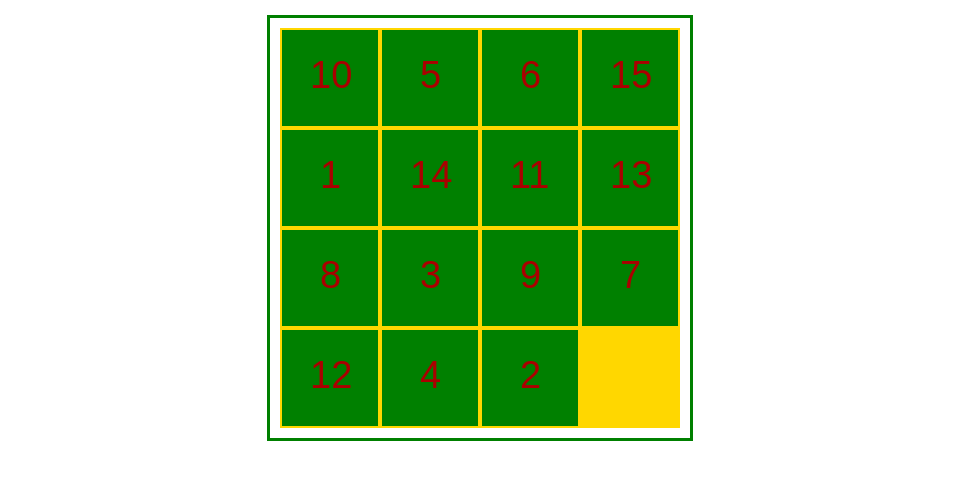
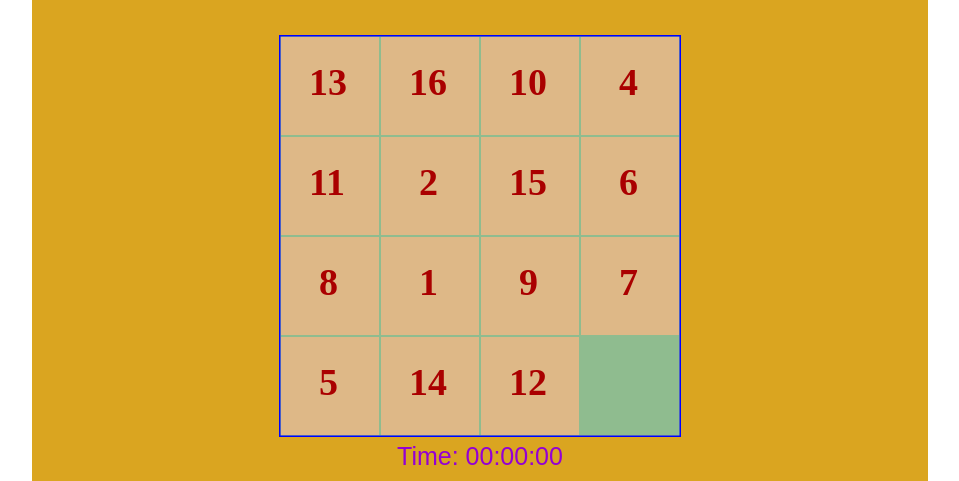
Before and after one commit to raikosat/puzzle_game, a plain HTML site: page index.html in a window 1280 px wide. Shown: the part 97-578 px from the top of the page, without its empty margins (160-1119 px from the left). Drawn offline with Linux system fonts and the light colour scheme; a web font is replaced by a local one.

Commit message:
update v2

```diff
--- a/index.html
+++ b/index.html
@@ -7,14 +7,22 @@
     <meta name="viewport" content="width=device-width, initial-scale=1.0">
     <title>Puzzle Game</title>
     <link rel="stylesheet" href="style.css">
+    <link href="https://fonts.cdnfonts.com/css/rockin-rocker" rel="stylesheet">
 </head>
 
 <body>
-    <h1 style="text-align: center; font-size: 45px;">Puzzle Game</h1>
-    <div class="center" style="width: 400px; height: 400px;">
-        <canvas id="canvas"></canvas>
+    <div id="editor_contentwrapper">
+        <h1 style="text-align: center; font-size: 45px;font-family: 'Rockin Rocker', sans-serif;">Puzzle Game</h1>
+        <div id="editor_editor">
+            <div id="editor_canvas">
+                <canvas id="canvas"></canvas>
+            </div>
+            <p id="timer">Time: 00:00:00</p>
+            <div id="divButton">
+                <button id="reset" onclick="reset()" style="text-align: center;">Reset</button>
+            </div>
+        </div>
     </div>
-    <p style="text-align: center; font-size: 45px;">Time: 0</p>
 
     <script src="script.js"></script>
 </body>
--- a/script.js
+++ b/script.js
@@ -1,51 +1,80 @@
+// setting
 const canvas = document.getElementById('canvas');
 const ctx = canvas.getContext('2d');
-canvas.width = 400;
-canvas.height = 400;
-gameWidth = 400;
-gameHeight = 400;
-blockWidth = 100;
-blockHeight = 100;
-totalPuzzles = 15;
-maxPuzzle = 4;
-isWin = false;
-time = 0;
+const ctx2 = canvas.getContext('2d');
+const distance = 2;
+const backgroundWidth = 400;
+const backgroundHeight = 400;
+const backgroundPosX = 0;
+const backgroundPosY = 0;
+let offsetX = 0;
+let offsetY = 0;
+
+function setting() {
+    canvas.width = backgroundWidth + distance;
+    canvas.height = backgroundHeight + distance;
+}
+setting();
 
 class Background {
-    constructor(gameWidth, gameHeight) {
-        this.gameWidth = gameWidth;
-        this.gameHeight = gameHeight;
-        this.centerX = gameWidth/2 - 200;
-        this.centerY = gameHeight/2 - 200;
+    constructor(backgroundPosX, backgroundPosY, backgroundWidth, backgroundHeight) {
+        this.width = backgroundWidth;
+        this.height = backgroundHeight;
+        this.posX = backgroundPosX;
+        this.posY = backgroundPosY;
+        this.offsetX = 0;
+        this.offsetY = 0;
+        this.posXWithOffset = 0;
+        this.posYWithOffset = 0;
+        // console.log(this.posX + ',' + this.posY);
     }
 
     draw() {
+        const distance = 2;
         // FILL RECTANGLE
-        ctx.fillStyle = "#ffd700";
-        ctx.fillRect(this.centerX, this.centerY, this.gameWidth, this.gameHeight);
+        ctx.fillStyle = "#8FBC8F";
+        ctx.fillRect(this.posX, this.posY, this.width + distance, this.height + distance);
+
+        // debug
+        ctx.strokeStyle = "blue";
+        ctx.lineWidth = 3;
+        ctx.strokeRect(this.posX, this.posY, this.width + distance, this.height + distance);
+
+        // const text = this.posX + ", " + this.posY + ", " + this.offsetX + ", " + this.offsetY;
+        // ctx.fillStyle = "#000000";
+        // ctx.font = "20px Georgia";
+        // ctx.fillText(text, this.posX + 2, this.posY + 13);
     }
 
     update() {
-
+        this.offsetX = offsetX;
+        this.offsetY = offsetY;
+        this.posXWithOffset = this.posX + this.offsetX;
+        this.posYWithOffset = this.posY + this.offsetY;
     }
 }
-
-const background = new Background(gameWidth, gameHeight);
+const background = new Background(backgroundPosX, backgroundPosY, backgroundWidth, backgroundHeight);
 
 class Block {
-    constructor(posX, posY, index) {
+    constructor(posX, posY, index, offsetX, offsetY, row, column) {
         this.posX = posX;
         this.posY = posY;
-        this.blockWidth = 100;
-        this.blockHeight = 100;
+        this.offsetX = offsetX;
+        this.offsetY = offsetY;
+        this.posXWithOffset = posX + offsetX;
+        this.posYWithOffset = posY + offsetY;
+        this.width = 100;
+        this.height = 100;
         this.index = index;
+        this.row = row;
+        this.column = column;
         this.puzzle = null;
     }
 
     draw() {
-        // let distant = 2;
-        // ctx.fillStyle = "#0000ff";
-        // ctx.fillRect(this.posX + distant, this.posY + distant, this.blockWidth - (distant*2), this.blockHeight - (distant*2));
+        // const distance = 2;
+        // ctx.fillStyle = "#DEB887";
+        // ctx.fillRect(this.posX + distance, this.posY + distance, this.width - distance, this.height - distance);
         if (this.puzzle != null) {
             this.puzzle.draw();
         }
@@ -55,6 +84,8 @@ class Block {
         if (this.puzzle != null) {
             this.puzzle.update();
         }
+        this.posXWithOffset = this.posX + this.offsetX;
+        this.posYWithOffset = this.posY + this.offsetY;
     }
 }
 
@@ -69,18 +100,14 @@ class Puzzle {
     }
 
     draw() {
-        let distant = 2;
-        let posXCurrent = this.posX + distant;
-        let posYCurrent = this.posY + distant;
-        let widthCurrent = this.width - (distant*2);
-        let heightCurrent = this.height - (distant*2);
-        ctx.fillStyle = "#008000";
-        ctx.fillRect(posXCurrent, posYCurrent, widthCurrent, heightCurrent);
+        const distance = 2;
+        ctx.fillStyle = "#DEB887";
+        ctx.fillRect(this.posX + distance, this.posY + distance, this.width - distance, this.height - distance);
 
         ctx.fillStyle = "#aa0000";
-        ctx.font = "38px Arial";
-        let textPosX = posXCurrent + (widthCurrent/2);
-        let textPosY = posYCurrent + (heightCurrent/2);
+        ctx.font = "bold 38px Oswald";
+        let textPosX = this.posX + (this.width/2);
+        let textPosY = this.posY + (this.height/2);
         if (this.text > 9) {
             ctx.fillText(this.text, textPosX - 20, textPosY + 10);
         } else {
@@ -93,71 +120,122 @@ class Puzzle {
     }
 }
 
+// run
+let start = false;
+let isWin = false;
 let blocks = [];
 let puzzles = [];
-function begin() {
+totalblocksX = backgroundWidth/100;
+totalblocksY = backgroundHeight/100;
+totalblocks = totalblocksX * totalblocksY;
+function initGame() {
     let indexRandom = [];
-    let posX = background.centerX;
-    let posY = background.centerY;
-    for (i = 0; i <= totalPuzzles; i++) {
-        let block = new Block(posX, posY, i);
+    let posX = background.posX;
+    let posY = background.posY;
+    let count = 0;
+    let row = 0;
+    for (i = 0; i < totalblocks; i++) {
+        let block = new Block(posX, posY, i, background.posXWithOffset, background.posYWithOffset, row, count);
         let puzzle = null;
-        if (i < totalPuzzles) {
-            let random = Math.floor(Math.random() * totalPuzzles);
+        if (i < totalblocks - 1) {
+            let random = Math.floor(Math.random() * totalblocks);
             while (indexRandom.includes(random)) {
-                random = Math.floor(Math.random() * totalPuzzles);
+                random = Math.floor(Math.random() * totalblocks);
             }
             indexRandom[i] = random;
             let text = random + 1;
             puzzle = new Puzzle(posX, posY, random, text);
+            // let text = i+1;
+            // puzzle = new Puzzle(posX, posY, i, text);
             puzzles[i] = puzzle;
         }
+        block.puzzle = puzzle;
 
-        block.puzzle = puzzle;
         blocks[i] = block;
-        posX += block.blockWidth;
-        if (posX >= (background.centerX+background.gameWidth)) {
-            posY += block.blockHeight;
-            posX = background.centerX;
+        posX += block.width;
+        if (count === (totalblocksX - 1)) {
+            posY += block.height;
+            posX = backgroundPosX;
+            count = 0;
+            row++;
+        } else {
+            count++;
         }
     }
+    // console.log(blocks);
 }
-begin();
+
+function setBackGroundOffset(offsetX, offsetY) {
+    background.offsetX = offsetX;
+    background.offsetY = offsetY;
+    background.update();
+}
+
+let hours = 0;
+let minutes = 0;
+let second = 0;
+let time;
+function timeSlap() {
+    time = setInterval(function updateDateTime() {
+        second++;
+        if (second === 60) {
+            second = 0;
+            minutes++;
+        }
+        if(minutes === 60) {
+            minutes = 0;
+            hours++;
+        }
+        const timer = 'Time: ' + hours.toString().padStart(2, '0') + ':' + minutes.toString().padStart(2, '0') + ':' + second.toString().padStart(2, '0');
+        document.getElementById('timer').textContent = timer;
+    }, 1000);
+}
 
 window.addEventListener('click', function (e) {
     // console.log(e.x, e.y);
+    if (isWin) {
+        return;
+    }
     let flag = false;
     [...blocks].forEach(block => {
-        if (e.x >= block.posX && e.x <= (block.posX + block.blockWidth) && e.y >= block.posY && e.y <= (block.posY + block.blockHeight)) {
+        if (e.x >= block.posXWithOffset && e.x <= (block.posXWithOffset + block.width) && e.y >= block.posYWithOffset && e.y <= (block.posYWithOffset + block.height)) {
             if (block.puzzle != null && flag === false) {
-                if(block.index - 1 >= 0 && blocks[block.index - 1].puzzle === null) {
+                if (start === false) {
+                    start = true;
+                    timeSlap();
+                }
+                if(block.column > 0 && blocks[block.index - 1].puzzle === null) { // left block
                     block.puzzle.posX = blocks[block.index - 1].posX;
                     block.puzzle.posY = blocks[block.index - 1].posY;
                     blocks[block.index - 1].puzzle = block.puzzle;
                     block.puzzle = null;
                     flag = true;
                     // console.log(blocks[block.index - 1]);
-                } else if (block.index + 1 <= totalPuzzles && blocks[block.index + 1].puzzle === null) {
+                } else if (block.column < totalblocksX - 1 && blocks[block.index + 1].puzzle === null) { // right block
                     block.puzzle.posX = blocks[block.index + 1].posX;
                     block.puzzle.posY = blocks[block.index + 1].posY;
                     blocks[block.index + 1].puzzle = block.puzzle;
                     block.puzzle = null;
                     flag = true;
                     // console.log(blocks[block.index + 1]);
-                } else if (block.index - maxPuzzle >= 0 && blocks[block.index - maxPuzzle].puzzle === null) {
-                    block.puzzle.posX = blocks[block.index - maxPuzzle].posX;
-                    block.puzzle.posY = blocks[block.index - maxPuzzle].posY;
-                    blocks[block.index - maxPuzzle].puzzle = block.puzzle;
+                } else if (block.row > 0 && blocks[block.index - totalblocksX].puzzle === null) { // up block
+                    block.puzzle.posX = blocks[block.index - totalblocksX].posX;
+                    block.puzzle.posY = blocks[block.index - totalblocksX].posY;
+                    blocks[block.index - totalblocksX].puzzle = block.puzzle;
                     block.puzzle = null;
                     flag = true;
                     // console.log(blocks[block.index - maxPuzzle]);
-                } else if (block.index + maxPuzzle <= totalPuzzles && blocks[block.index + maxPuzzle].puzzle === null) {
-                    block.puzzle.posX = blocks[block.index + maxPuzzle].posX;
-                    block.puzzle.posY = blocks[block.index + maxPuzzle].posY;
-                    blocks[block.index + maxPuzzle].puzzle = block.puzzle;
+                } else if (block.row < totalblocksY - 1 && blocks[block.index + totalblocksX].puzzle === null) { // down block
+                    block.puzzle.posX = blocks[block.index + totalblocksX].posX;
+                    block.puzzle.posY = blocks[block.index + totalblocksX].posY;
+                    blocks[block.index + totalblocksX].puzzle = block.puzzle;
                     block.puzzle = null;
                     flag = true;
                     // console.log(blocks[block.index + maxPuzzle]);
+                }
+                if (checkWin()) {
+                    isWin = true;
+                    clearInterval(time);
                 }
             }
             // console.log(block);
@@ -166,25 +244,56 @@ window.addEventListener('click', function (e) {
     // console.log(flag);
 });
 
+function checkWin() {
+    let count = 0;
+    [...blocks].forEach(block => {
+        if (block.puzzle !== null && block.index === block.puzzle.index) {
+            count++;
+        }
+    });
+    if (count === blocks.length - 1) {
+        return true;
+    }
+    return false;
+}
+
+function reset() {
+    // reset Game
+    second = 0;
+    minutes = 0;
+    hours = 0;
+    isWin = false;
+    start = false;
+    blocks = [];
+    puzzles = [];
+    clearInterval(time);
+    const timer = 'Time: ' + hours.toString().padStart(2, '0') + ':' + minutes.toString().padStart(2, '0') + ':' + second.toString().padStart(2, '0');
+    document.getElementById('timer').textContent = timer;
+    initGame();
+}
+
 function animate(timeStamp) {
-    if (isWin) {
-        return;
-    }
-    ctx.clearRect(0, 0, canvas.width, canvas.height);
+    ctx.clearRect(0, 0, canvas.width, canvas.height); // canvas clear
     background.draw();
     background.update();
     [...blocks].forEach(block => block.draw());
     [...blocks].forEach(block => block.update());
-    requestAnimationFrame(animate);
-    let count = 0;
-    [...blocks].forEach(block => {
-        if (block.puzzle != null && block.index === block.puzzle.index) {
-            count++;
-        }
-    });
-    if (count === totalPuzzles) {
-        isWin = true;
+    const id = requestAnimationFrame(animate);
+    if (isWin) {
+        const text = "Congratulation!!!";
+        ctx2.fillStyle = "#008080";
+        ctx2.font = "bold 38px Georgia";
+        ctx2.fillText(text, (background.posX + background.width)/10, (background.posY + background.height)/2);
+        cancelAnimationFrame(id);
     }
 }
 
-animate(0);
+window.onload = function() {
+    const rect = document.getElementById("editor_canvas").getBoundingClientRect();
+    offsetX = rect.left;
+    offsetY = rect.top;
+    // console.log("offsetX:" + offsetX + " - offsetY: " + offsetY);
+    setBackGroundOffset(offsetX, offsetY);
+    initGame();
+    animate(0);
+};
--- a/style.css
+++ b/style.css
@@ -1,6 +1,59 @@
+body {
+    /* border: 1px solid green; */
+    margin: auto;
+    width: 70%;
+}
+
 .center {
     margin: auto;
     width: 50%;
-    border: 3px solid green;
-    padding: 10px;
-  }
+}
+
+#editor_contentwrapper {
+    position: relative;
+    background-color: #DAA520;
+}
+
+#editor_editor {
+    position: relative;
+    background-color: #DAA520;
+    width: 100%;
+    height: 600px;
+}
+
+
+#editor_canvas {
+    position: relative;
+    background-color: aqua;
+    margin: auto;
+    top: 20px;
+    width: 402px;
+    height: 402px;
+}
+
+#timer {
+    margin: 25px;
+    color: #9400D3;
+    text-align: center;
+    font-size: 25px;
+    font-family: 'Rockin Rocker', sans-serif;
+}
+
+#divButton {
+    margin: auto;
+    width: 8%;
+}
+
+#reset {
+    background-color: #008CBA;
+    border: none;
+    color: white;
+    padding: 15px 32px;
+    text-align: center;
+    text-decoration: none;
+    display: inline-block;
+    font-size: 16px;
+    border-radius: 12px;
+}
+
+#reset:hover {background-color: #3e8e41}
```
